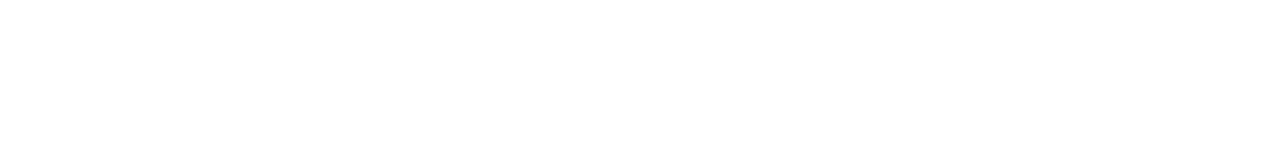
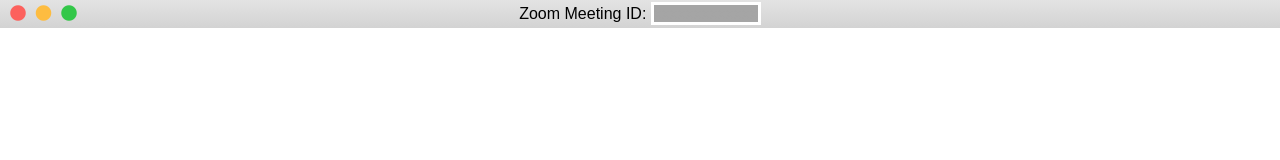
Before and after one commit to pollohultima/html-css-zoom, a plain HTML site: page index.html in a window 1280 px wide. Drawn offline with Linux system fonts and the light colour scheme.

Commit message:
Header completato (con aggiunga di linear-gradient come bg image)

```diff
--- a/index.html
+++ b/index.html
@@ -6,10 +6,22 @@
         <meta name="viewport" content="width=device-width, initial-scale=1.0">
         <title>Zoomlean</title>
         <link rel="stylesheet" href="./style.css">
+        <link rel="stylesheet"
+            href="https://cdnjs.cloudflare.com/ajax/libs/font-awesome/5.15.4/css/all.min.css"
+            integrity="sha512-1ycn6IcaQQ40/MKBW2W4Rhis/DbILU74C1vSrLJxCq57o941Ym01SwNsOMqvEBFlcgUa6xLiPY/NS5R+E6ztJQ=="crossorigin="anonymous"
+            referrerpolicy="no-referrer" />
     </head>
     <body>
-        <header class="site_header">
-
+        <header class="site_header d-flex">
+            <div class="dots">
+                <i class="fas fa-circle" id="red"></i>
+                <i class="fas fa-circle" id="yellow"></i>
+                <i class="fas fa-circle" id="green"></i>
+            </div>
+            <div class="meeting_id">
+                <span>Zoom Meeting ID: <span class="cript">xxxxxxxxxxxxx</span>
+                </span>
+            </div>
         </header>
         <!-- /.site_header -->
 
--- a/style.css
+++ b/style.css
@@ -2,8 +2,50 @@
     padding: 0;
     margin: 0;
     box-sizing: border-box;
+    font-family: Arial, Helvetica, sans-serif;
 }
 
 .d-flex {
     display: flex;
 }
+
+/* Header style */
+
+.site_header {
+    justify-content: center;
+    align-items: center;
+    padding: 5px 10px;
+    background-color: #e3e3e3;
+    position: relative;
+    background-image: linear-gradient(to top, #d3d3d3, #e3e3e3);
+}
+
+.dots {
+    flex-grow: 1;
+}
+
+.meeting_id {
+    position: absolute;
+}
+
+.dots i {
+    padding-right: 5px;
+}
+
+#red {
+    color: #fc615d;
+}
+
+#yellow {
+    color: #fdbc40;
+}
+
+#green {
+    color: #33c749;
+}
+
+.cript {
+    color: #a5a5a5;
+    border: 3px solid white;
+    background-color: #a5a5a5;
+}
```
